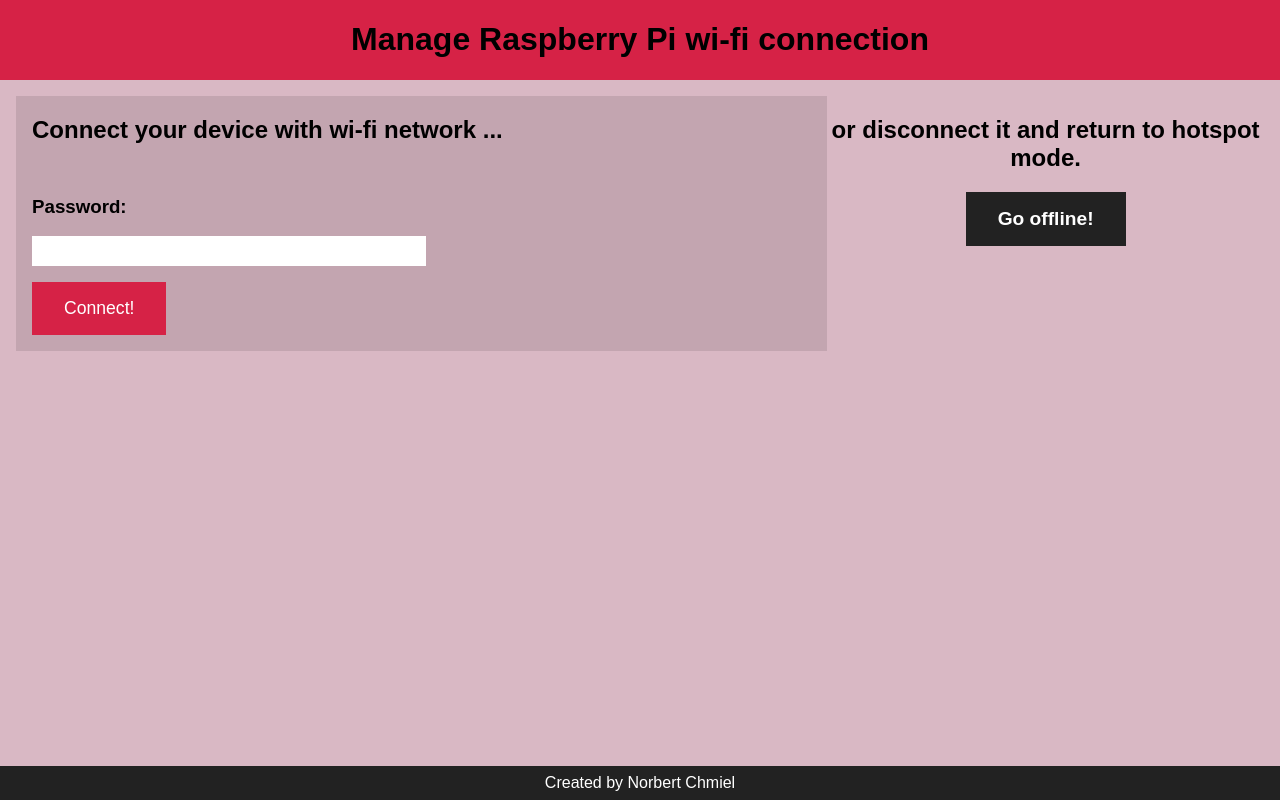
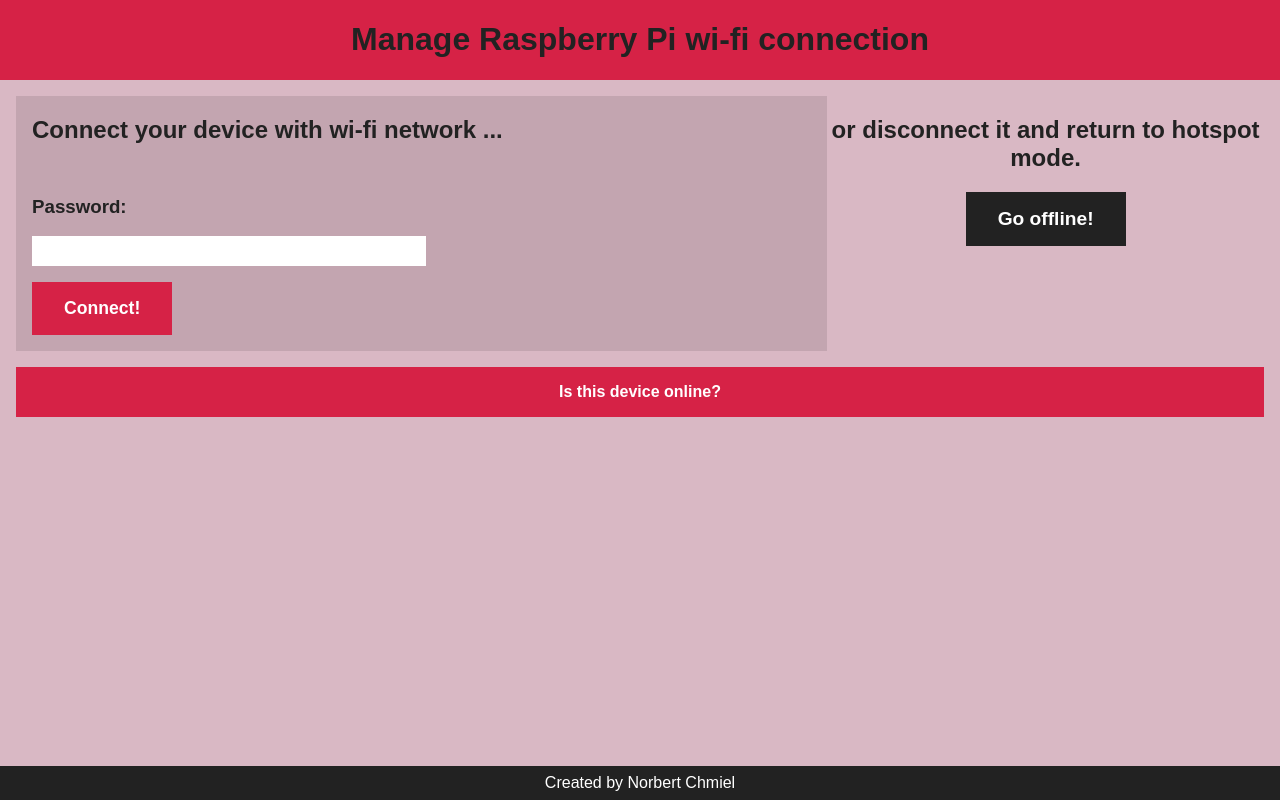
Before and after one commit to Norbiox/pi-wifi-connector, a Flask app: template piwificonnector/templates/panel.html in a window 1280 px wide. Run offline with Flask 2, Linux system fonts and the light colour scheme; the template is opened without the code that fills it, so the values that code supplies are empty; parts of the project's set-up code (start-up, migrations or seed data) failed here and were passed over.

Commit message:
added check-online button to the website

```diff
--- a/piwificonnector/lib.py
+++ b/piwificonnector/lib.py
@@ -1,5 +1,6 @@
 #!/usr/bin python3
 import netifaces as ni
+import os
 import re
 from getpass import getpass
 from pathlib import Path
--- a/piwificonnector/static/css/panel.css
+++ b/piwificonnector/static/css/panel.css
@@ -25,10 +25,12 @@
   background: var(--red);
 }
 
+
 html, body {
   margin: 0;
   height: 100%;
   min-height: 100%;
+  color: var(--black);
 }
 
 
@@ -88,6 +90,7 @@ main {
 
 .networks-list ul label, .networks-list ul input {
   display: block;
+  background: var(--red);
 }
 
 
@@ -101,11 +104,11 @@ main {
 .Checked + label {
   background: var(--violet);
   color: var(--white);
+  font-weight: bold;
 }
 
 
 .networks-list ul label {
-  background: var(--red);
   text-align: center;
   padding: 0.5rem;
   cursor: pointer;
@@ -115,6 +118,8 @@ main {
 
 .networks-list ul label:hover {
   background: var(--pink);
+  color: var(--black);
+  font-weight: bold;
 }
 
 
@@ -135,6 +140,7 @@ input[type="submit"] {
   background-color: var(--red);
   color: var(--white);
   font-size: 1.1em;
+  font-weight: bold;
   cursor: pointer;
 }
 
@@ -143,6 +149,7 @@ input[type="submit"] {
   justify-content: center;
   text-align: center;
   box-sizing: border-box;
+  margin: 0rem 0rem 1rem 0rem;
 }
 
 
@@ -151,7 +158,7 @@ input[type="submit"] {
   padding: 1rem 2rem;
   background-color: var(--black);
   color: var(--white);
-  font-size: 1.2em;
+  font-size: 1.2rem;
   font-weight: bold;
   cursor: pointer;
 }
@@ -159,6 +166,24 @@ input[type="submit"] {
 
 #disconnect-button:hover {
   background-color: var(--violet);
+}
+
+
+#health-check-box {
+  justify-content: center;
+  text-align: center;
+  box-sizing: border-box;
+}
+
+#health-check-button {
+  width: 100%;
+  border: 0;
+  padding: 1rem 1.5rem;
+  background-color: var(--red);
+  color: var(--white);
+  font-size: 1rem;
+  font-weight: bold;
+  cursor: pointer;
 }
 
 
--- a/piwificonnector/templates/panel.html
+++ b/piwificonnector/templates/panel.html
@@ -51,6 +51,21 @@
         <button id="disconnect-button">Go offline!</button>
       </a>
     </section>
+
+    <section id="health-check-box">
+      <a href="{{ url_for('health') }}">
+        <button id="health-check-button">
+          {% with messages = get_flashed_messages() %}
+            {% if messages %}
+              {{ messages[0] }}
+            {% else %}
+              Is this device online?
+            {% endif %}
+          {% endwith %}
+        </button>
+      </a>
+    </section>
+
   </main>
 
   <footer>
```
